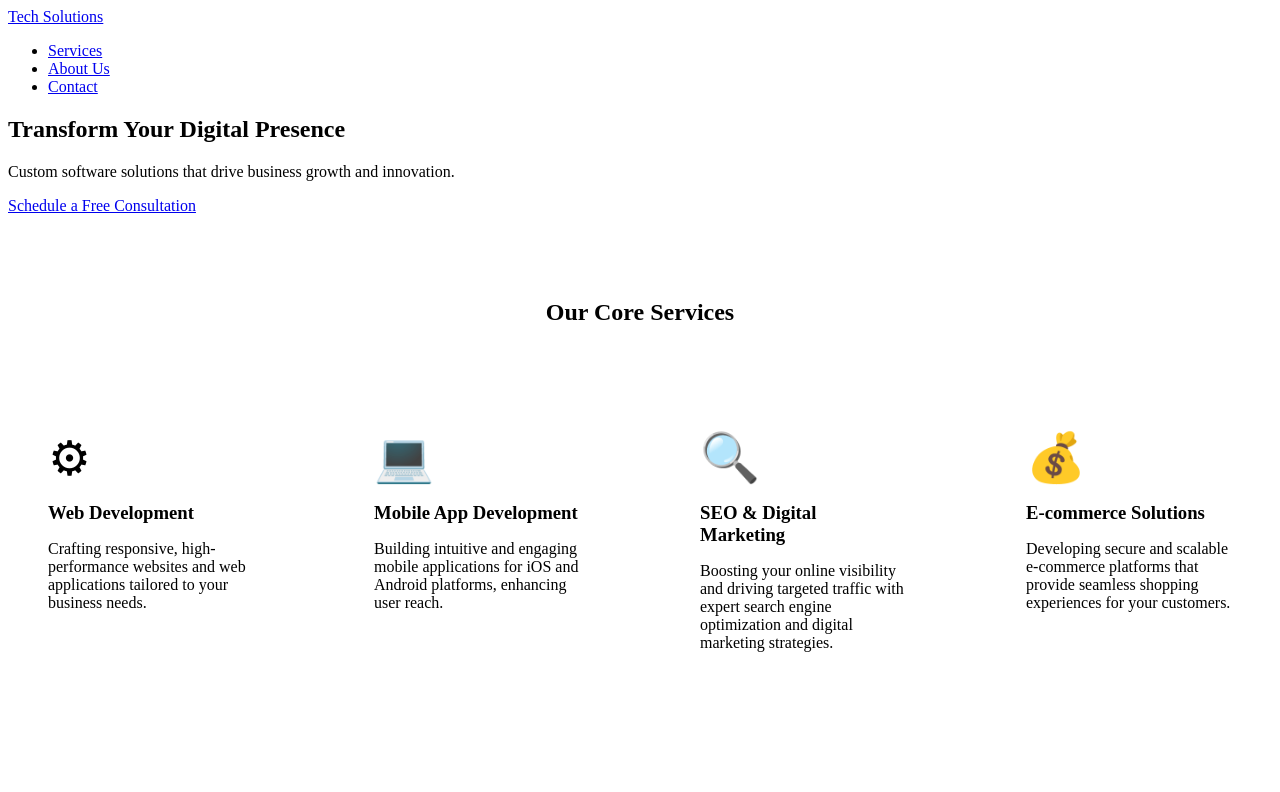
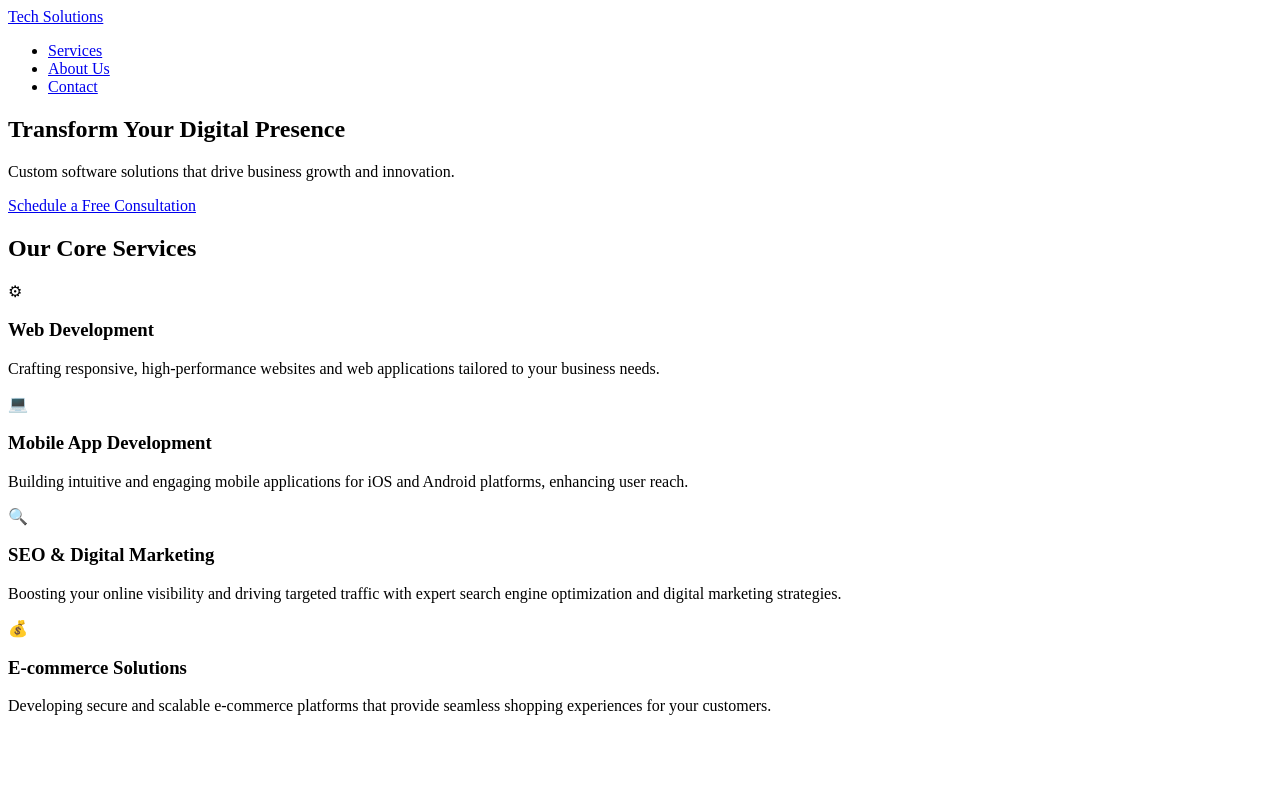
Before and after one commit to ShuaibuPassionateProgrammer/LandingPage, a plain HTML site: page index.html in a window 1280 px wide. Shown: the top 792 px of the page. Drawn offline with Linux system fonts and the light colour scheme.

Commit message:
Working on Landing Page Styling

```diff
--- a/index.html
+++ b/index.html
@@ -22,50 +22,7 @@
 
 
 
-        /* Features Section */
-        .features {
-            background: var(--white);
-            padding: 4rem 0;
-            text-align: center;
-            box-shadow: inset 0 2px 10px var(--shadow-light);
-        }
 
-        .features h2 {
-            margin-bottom: 3rem;
-        }
-
-        .features-grid {
-            display: grid;
-            grid-template-columns: repeat(auto-fit, minmax(280px, 1fr));
-            gap: 2.5rem;
-            padding-top: 1rem;
-        }
-
-        .feature-card {
-            background: var(--light-bg);
-            padding: 2.5rem;
-            border-radius: 12px;
-            box-shadow: 0 5px 20px var(--shadow-light);
-            text-align: left;
-            transition: transform 0.3s ease, box-shadow 0.3s ease;
-        }
-
-        .feature-card:hover {
-            transform: translateY(-8px);
-            box-shadow: 0 8px 25px var(--shadow-medium);
-        }
-
-        .feature-card h3 {
-            color: var(--primary-color);
-            margin-top: 1rem;
-            margin-bottom: 0.8rem;
-        }
-
-        .feature-icon {
-            font-size: 3rem;
-            color: var(--accent-color);
-            margin-bottom: 1rem;
-        }
 
         /* About Section */
         .about {
```
